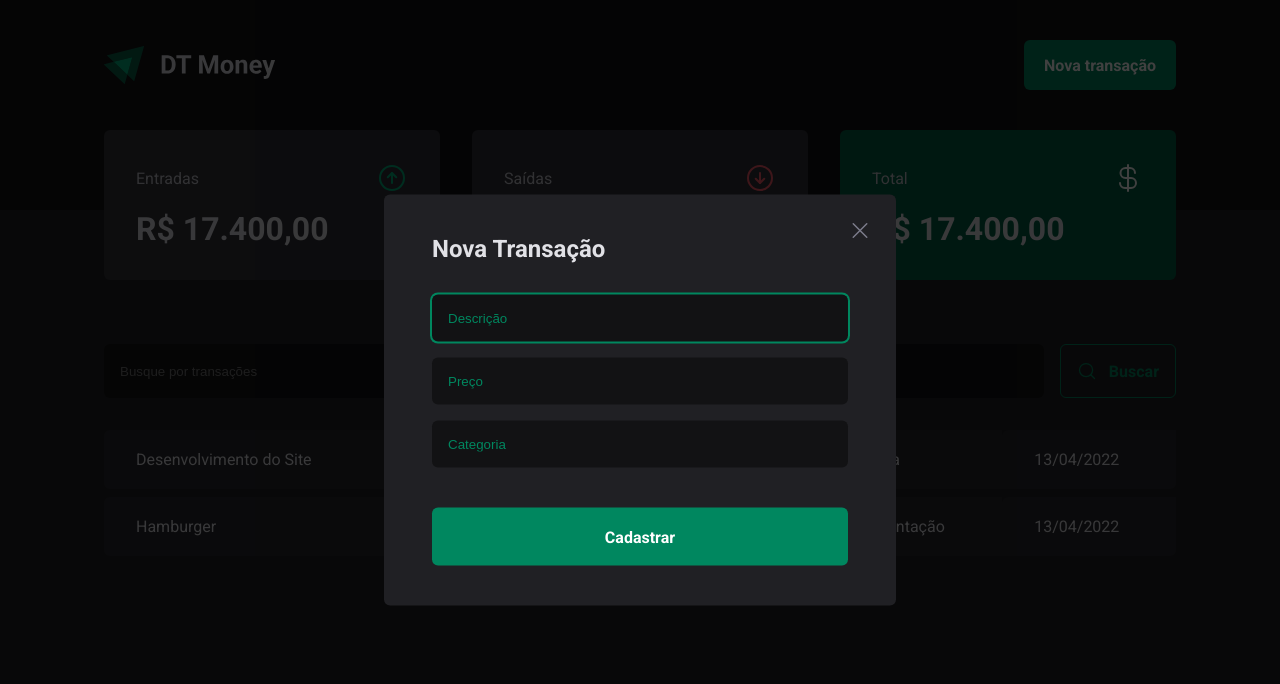
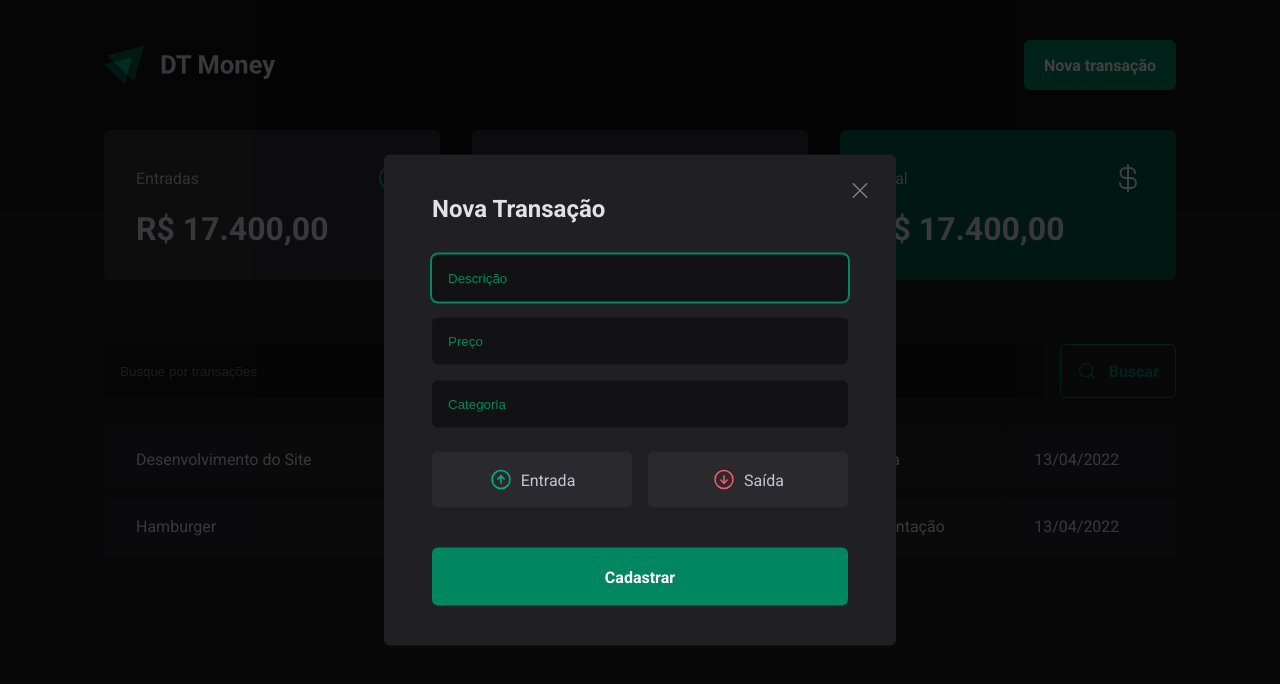
Before and after one commit to Orlandovpjunior/consumo_api_react, a React (Vite) app in the folder dt-money/: page / in a window 1280 px wide. Both pictures are taken after a click on the button "Nova transação". Shown: the top 684 px of the page. Built offline with nearby package versions, Linux system fonts and the light colour scheme.

Commit message:
chore: melhora interação dos botões

```diff
--- a/dt-money/package.json
+++ b/dt-money/package.json
@@ -11,6 +11,7 @@
   },
   "dependencies": {
     "@radix-ui/react-dialog": "^1.1.11",
+    "@radix-ui/react-radio-group": "^1.3.4",
     "phosphor-react": "^1.4.1",
     "react": "^19.0.0",
     "react-dom": "^19.0.0",
--- a/dt-money/src/components/NewTransactionModal/Index.tsx
+++ b/dt-money/src/components/NewTransactionModal/Index.tsx
@@ -1,6 +1,6 @@
 import * as  Dialog from "@radix-ui/react-dialog"
-import { CloseButton, Content, Overlay } from "./styles"
-import { X } from "phosphor-react"
+import { CloseButton, Content, Overlay, TransactionType, TransactionTypeButton } from "./styles"
+import { ArrowCircleDown, ArrowCircleUp, X } from "phosphor-react"
 
 
 export function NewTransactionModal() {
@@ -29,7 +29,17 @@
                         placeholder="Categoria"
                         required
                     />
+                    <TransactionType>
+                        <TransactionTypeButton variant="income">
+                            <ArrowCircleUp size={24}/>
+                            Entrada
+                        </TransactionTypeButton>
+                        <TransactionTypeButton variant="outcome">
+                            <ArrowCircleDown size={24}/>
+                            Saída
+                        </TransactionTypeButton>
 
+                    </TransactionType>
                     <button type="submit">Cadastrar</button>
                 </form>
                 <CloseButton>
--- a/dt-money/src/components/NewTransactionModal/styles.ts
+++ b/dt-money/src/components/NewTransactionModal/styles.ts
@@ -1,5 +1,6 @@
 import styled from "styled-components";
 import * as  Dialog from "@radix-ui/react-dialog"
+import * as  RadioGroup from "@radix-ui/react-radio-group"
 
 export const Overlay = styled(Dialog.Overlay)`
     position:fixed;
@@ -69,3 +70,44 @@
     cursor: pointer;
     color: ${props => props.theme['gray-500']};
 `;
+
+export const TransactionType = styled(RadioGroup.Root)`
+    display: grid;
+    grid-template-columns: repeat(2, 1fr);
+    gap: 1rem;
+    margin-top: 0.5rem;
+`;
+
+interface TransactionTypeButtonProps {
+    variant: 'income' | 'outcome';
+}
+
+export const TransactionTypeButton = styled(RadioGroup.Root)<TransactionTypeButtonProps>`
+    background: ${props => props.theme['gray-700']};
+    padding: 1rem;
+    display: flex;
+    align-items: center;
+    justify-content:center;
+    gap: 0.5rem;
+    border-radius: 6px;
+    cursor: pointer;
+    border: 0;
+    color: ${props => props.theme['gray-300']};
+
+    svg {
+        color: ${props => props.variant === 'income' ? props.theme['green-300'] : props.theme['red-300']};
+    }
+
+    &[data-state='unchecked']{
+        ${props => props.theme['gray-600']};
+    }
+
+    &[data-state='checked']{
+        color: ${props => props.theme.white};
+        background: ${props => props.variant === 'income' ? props.theme['green-500'] : props.theme['red-500']};
+
+        svg{
+            color: ${props => props.theme.white};
+        }
+    }
+`;
```
Also changed, not shown: 1 other file (tests, documents, lock files or other folders).
